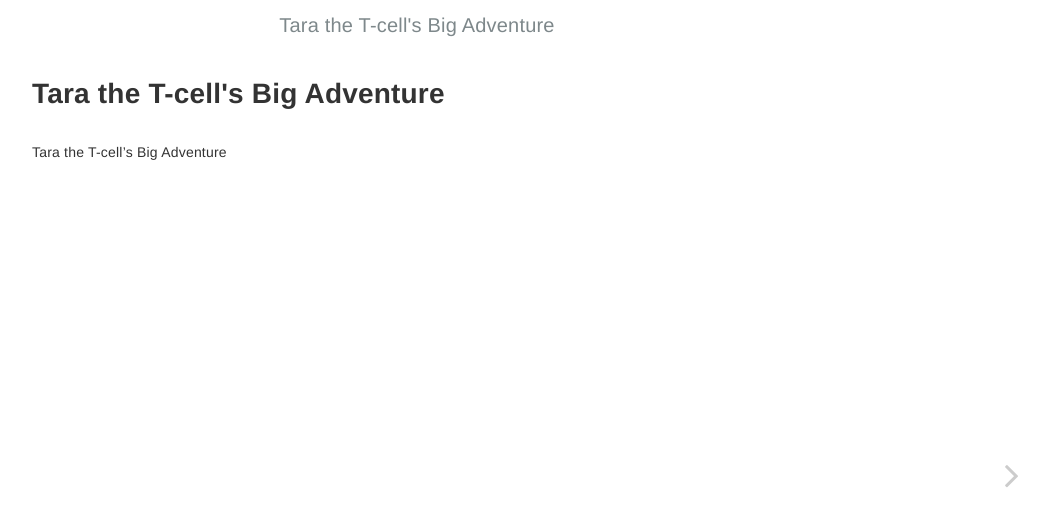
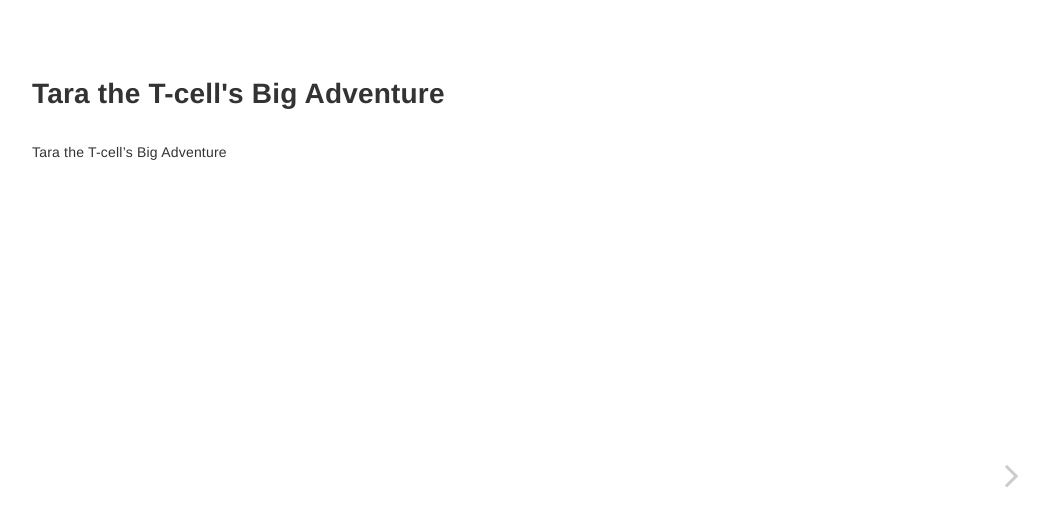
Before and after one commit to gregorymchen/Tara-Tcell, a Jekyll site: the page built from docs/index.md, in a window 1280 px wide. Shown: the top 526 px of the page, without its empty margins (223-1271 px from the left). Built offline with Jekyll 4.4.1, drawn with Linux system fonts in a browser that asks for light colours; part of the change alters nothing that is shown.

```diff
--- a/docs/_config.yml
+++ b/docs/_config.yml
@@ -17,13 +17,6 @@ toc:
   enabled: true
   h_min: 1
   h_max: 3
-
-# Search settings
-tipue_search:
-  include:
-    pages: true
-  exclude:
-    files: [index.md, search.html]
 
 # markdown render engine.
 markdown:         kramdown
--- a/docs/_includes/body.html
+++ b/docs/_includes/body.html
@@ -2,11 +2,13 @@
     <div class="book-header" role="navigation">
         <!-- Title -->
         <h1>
-            <i class="fa fa-circle-o-notch fa-spin"></i>
+            <!-- <i class="fa fa-circle-o-notch fa-spin"></i> -->
             {% if page.title %}
-                <a href="." >{{ page.title | escape }}</a>
+                <a href="." ></a>
+            <!--    <a href="." >{{ page.title | escape }}</a> -->
             {% else %}
-                <a href="." >{{ site.title | escape }}</a>
+            <!--    <a href="." >{{ site.title | escape }}</a> -->
+                <a href="." ></a>
             {% endif %}
         </h1>
     </div>
--- a/docs/_includes/footer.html
+++ b/docs/_includes/footer.html
@@ -8,9 +8,3 @@
 <script src="../gitbook/gitbook-plugin-lunr/search-lunr.js"></script>
 <script src="../gitbook/gitbook-plugin-search/search-engine.js"></script>
 <script src="../gitbook/gitbook-plugin-search/search.js"></script> -->
-
-{% if page.tipue_search_active or layout.tipue_search_active -%}
-    <script src="{{ "/assets/tipuesearch/tipuesearch_content.js" | relative_url }}"></script>
-    <script src="{{ "/assets/tipuesearch/tipuesearch_set.js" | relative_url }}"></script>
-    <script src="{{ "/assets/tipuesearch/tipuesearch.min.js" | relative_url }}"></script>
-{% endif -%}
--- a/docs/_includes/head.html
+++ b/docs/_includes/head.html
@@ -32,8 +32,3 @@
 <meta name="apple-mobile-web-app-status-bar-style" content="black">
 <link rel="apple-touch-icon-precomposed" sizes="152x152" href="{{site.baseurl}}/gitbook/images/apple-touch-icon-precomposed-152.png">
 <link rel="shortcut icon" href="{{site.baseurl}}/gitbook/images/favicon.ico" type="image/x-icon">
-
-{% if page.tipue_search_active or layout.tipue_search_active -%}
-    <script src="https://ajax.aspnetcdn.com/ajax/jQuery/jquery-3.1.1.min.js"></script>
-    <link rel="stylesheet" href="{{ "/assets/tipuesearch/css/tipuesearch.css" | relative_url }}">
-{% endif -%}
--- a/docs/_includes/toc-date.html
+++ b/docs/_includes/toc-date.html
@@ -17,6 +17,7 @@
             <li class="divider"></li>
 
             <!-- search link -->
+            <!--
             <li>
                 <a href="{{site.baseurl}}/search">
                     Search
@@ -24,6 +25,7 @@
             </li>
 
             <li class="divider"></li>
+            -->
 
             {% assign reversed_posts = site.posts | reverse %}
 
@@ -47,8 +49,8 @@
             <li class="divider"></li>
 
             <li>
-                <a href="https://github.com/sighingnow/jekyll-gitbook/fork" target="blank" class="gitbook-link">
-                    Fork it Now!
+                <a href="https://github.com/gregorymchen/Tara-Tcell" target="blank" class="gitbook-link">
+                    GitHub
                 </a>
             </li>
         </ul>
```
Also changed, not shown: 1 other file.
